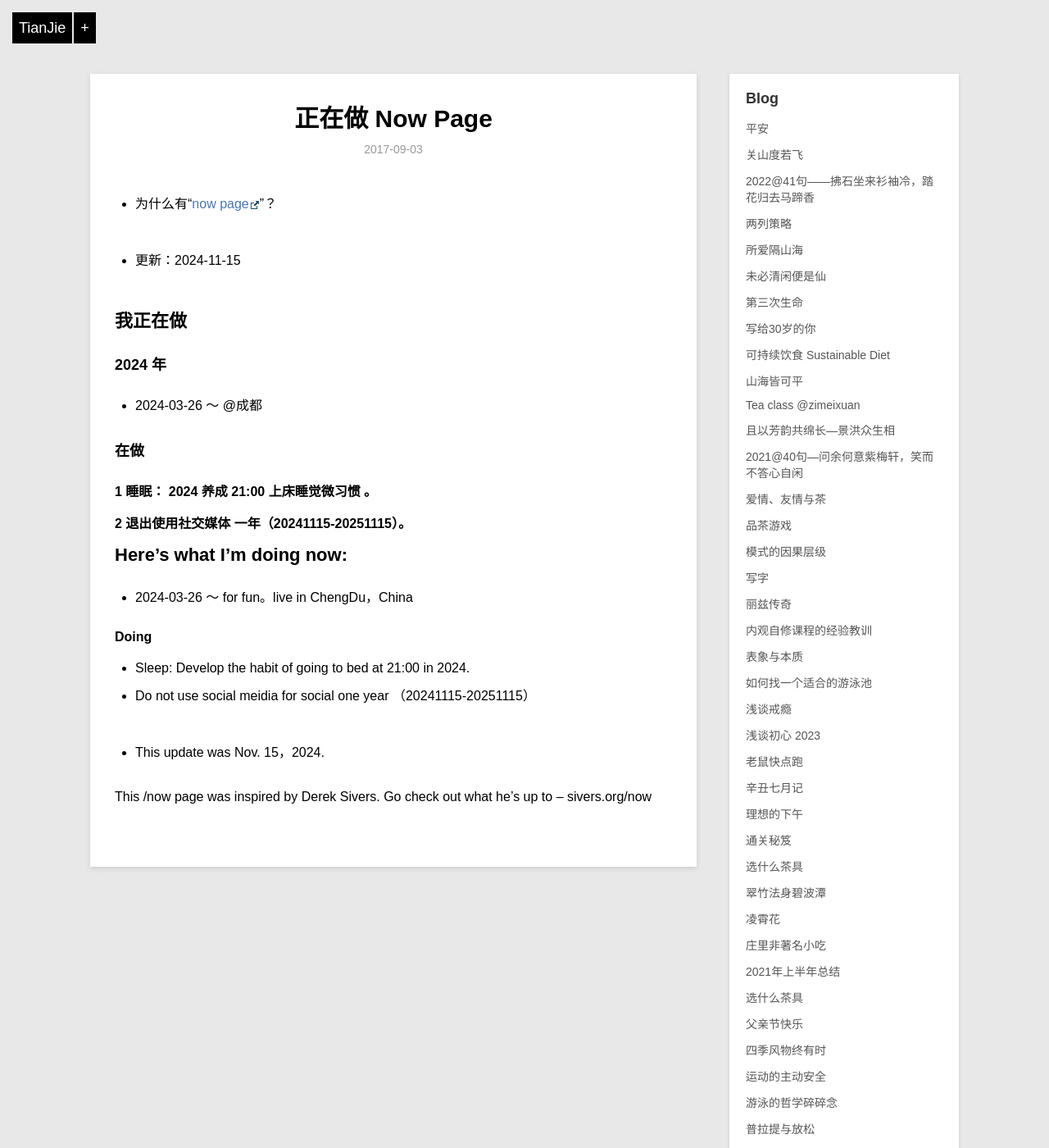
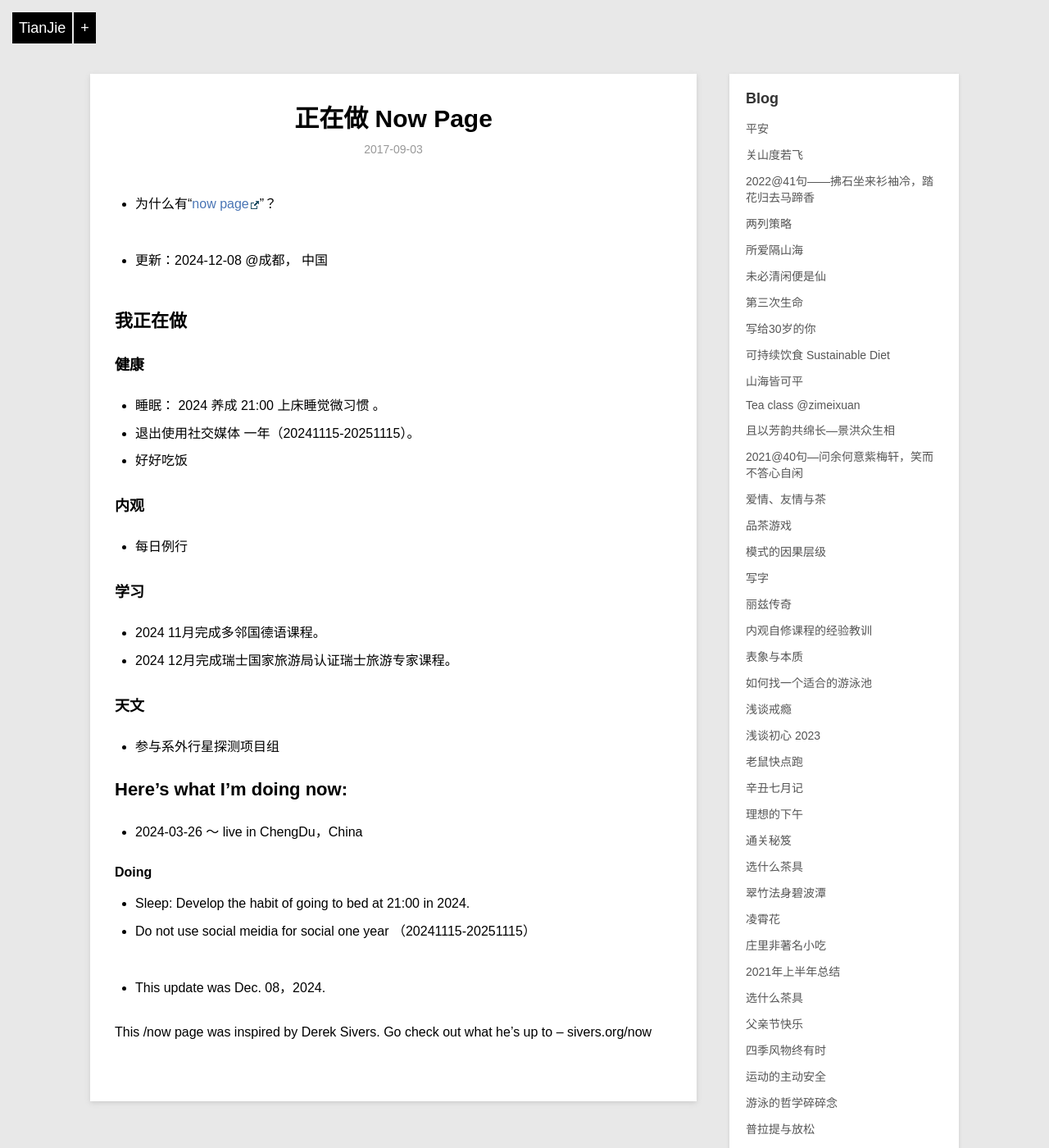
Before and after one commit to violettianjie/violettianjie.github.io, a Jekyll site: the page built from _posts/blog/2017-09-03-now.md, in a window 1280 px wide and 1400 px high. Shown: the whole window at 82% size. Built offline with Jekyll 4.4.1, drawn with Linux system fonts in a browser that asks for light colours; comment, search, counter and statistics services are not loaded.

Commit message:
Update 2017-09-03-now.md

```diff
--- a/_posts/blog/2017-09-03-now.md
+++ b/_posts/blog/2017-09-03-now.md
@@ -9,21 +9,30 @@ category: blog
 - 为什么有“[now page](http://nownownow.com/about)”？
 
 
-- 更新：2024-11-15
+- 更新：2024-12-08 @成都， 中国
 
 
 ## 我正在做
 
+### 健康
+- 睡眠：  2024 养成 21:00 上床睡觉微习惯 。
+- 退出使用社交媒体 一年（20241115-20251115）。
+- 好好吃饭
+
+### 内观
+- 每日例行
+
+### 学习
+- 2024 11月完成多邻国德语课程。
+- 2024 12月完成瑞士国家旅游局认证瑞士旅游专家课程。
+
+### 天文
+- 参与系外行星探测项目组
 
 
-### 2024 年
 
-- 2024-03-26 ～     @成都
 
-### 在做
 
-#### 1 睡眠：  2024 养成 21:00 上床睡觉微习惯 。
-#### 2 退出使用社交媒体 一年（20241115-20251115）。
 
 
 
@@ -34,7 +43,7 @@ category: blog
 ## Here’s what I’m doing now:
 
 
-- 2024-03-26 ～      for fun。live in ChengDu，China
+- 2024-03-26 ～     live in ChengDu，China
 
 #### Doing
 
@@ -45,7 +54,7 @@ category: blog
 
 
 
-- This update was Nov. 15，2024.
+- This update was Dec. 08，2024.
 
 This /now page was inspired by Derek Sivers. Go check out what he’s up to – sivers.org/now
 
```
